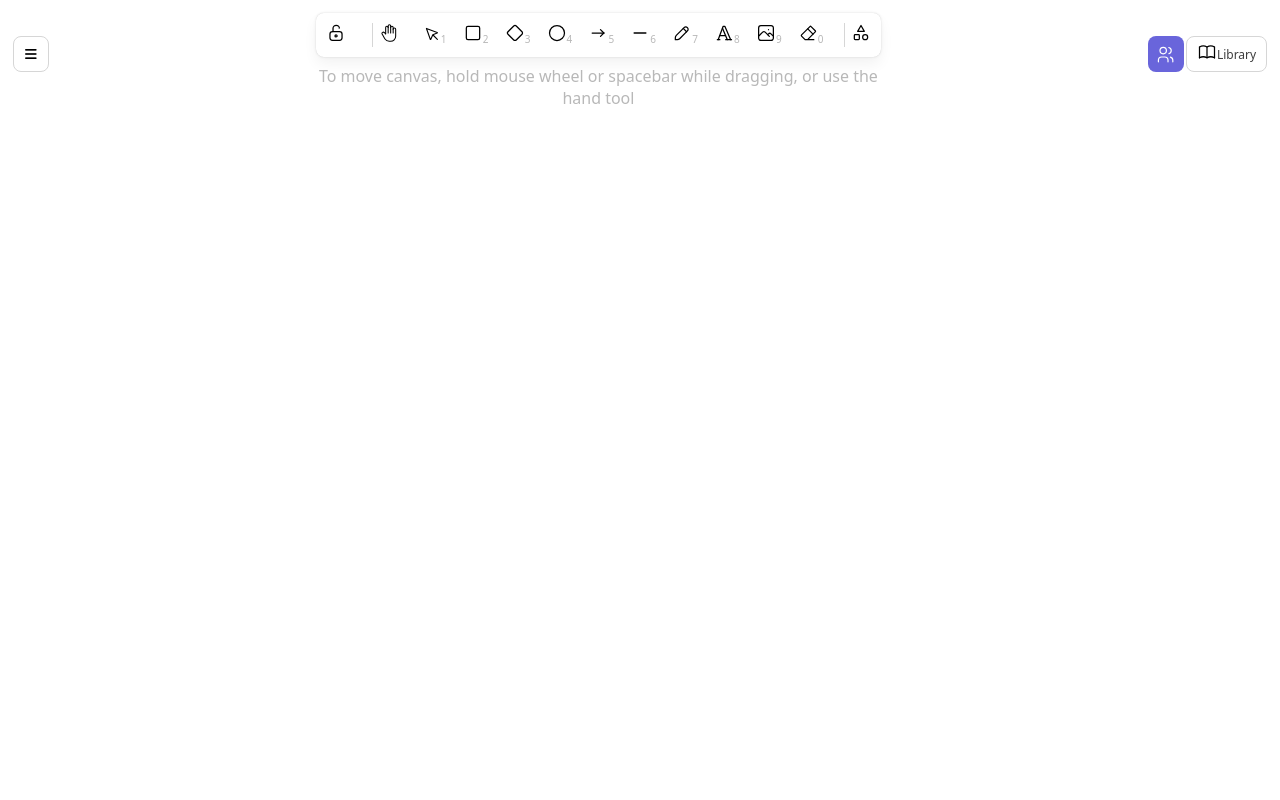
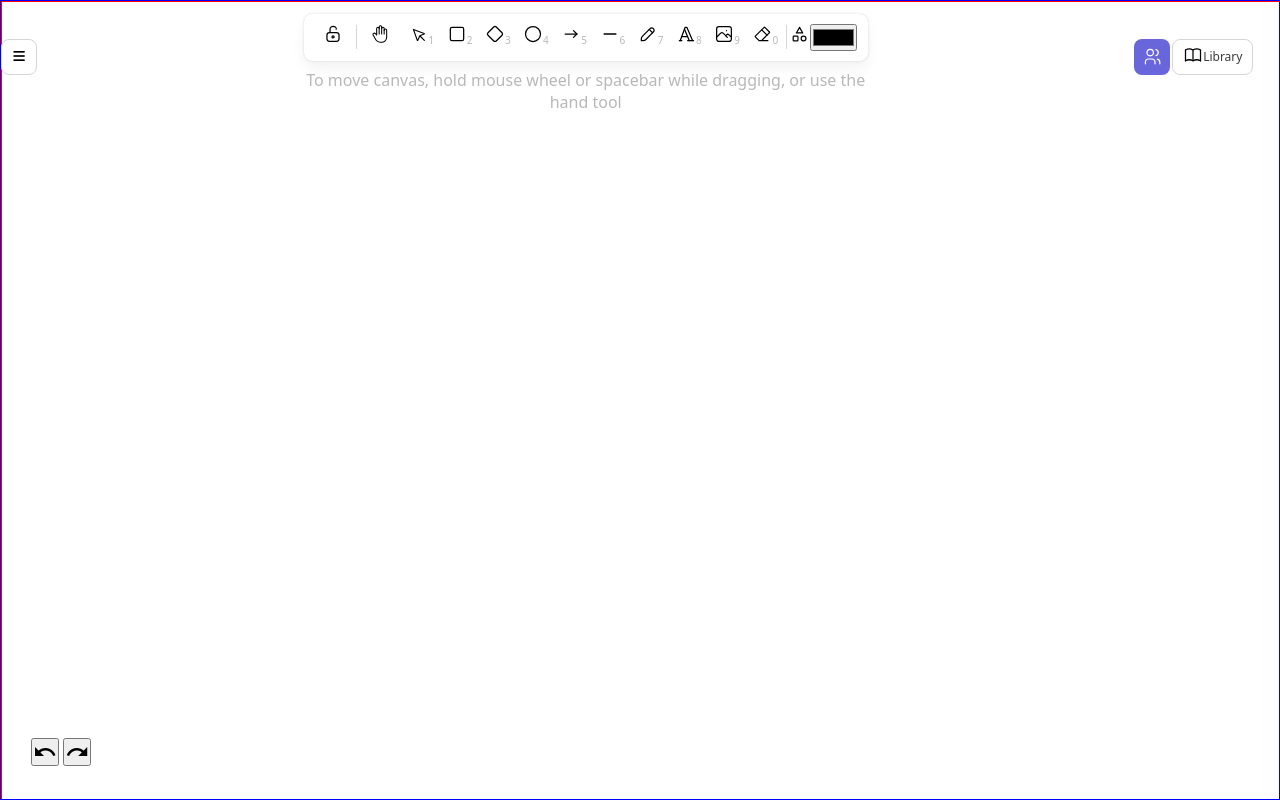
Before and after one commit to DhirajRajguru/excalidraw-clone, a plain HTML site: page index.html in a window 1280 px wide. Drawn offline with Linux system fonts and the light colour scheme.

Commit message:
free hand drawing added

```diff
--- /dev/null
+++ b/freehand.js
@@ -0,0 +1,35 @@
+
+
+
+
+const pencil = document.getElementById("pencil");
+
+
+let isPencilActive = false ;
+
+const colorPicker = document.getElementById("color-picker");
+
+
+colorPicker.addEventListener("change", () => {
+
+    drawingColor = colorPicker.value ;
+    c.strokeStyle = drawingColor;
+    console.log(drawingColor);
+});
+
+pencil.addEventListener("click", onPencilClick) ;
+
+function onPencilClick() {
+    pencil.classList.toggle("active");
+
+    isPencilActive = !isPencilActive;
+
+    if(isPencilActive) {
+        canvas.style.cursor = "crosshair";
+        canvas.addEventListener("mousedown", onMouseDown);
+    }
+    else {
+        canvas.style.cursor = "auto";
+        canvas.removeEventListener("mousedown", onMouseDown);
+    }
+}
--- a/index.html
+++ b/index.html
@@ -15,9 +15,15 @@
     <link rel="stylesheet" href="style.css" />
     <title>Excalidraw</title>
     <link rel="shortcut icon" href="assets/favicon-16x16.png" type="image/x-icon">
-
+    <!-- google icons -->
+    <link href="https://fonts.googleapis.com/icon?family=Material+Icons"
+      rel="stylesheet">
   </head>
   <body>
+
+    <div class="root"style="border:1px solid blue">
+
+
       <div class="App-menu">
 
         <button class="hamburger-menu">
@@ -28,25 +34,32 @@
           <div class="Island-app-toolbar">
 
               <div class="horizontal-tools">
-                <div class="ToolIcon__icon">
+                  <button class="ToolIcon__icon">
                       <svg aria-hidden="true" focusable="false" role="img" viewBox="0 0 20 20" class="" fill="none" stroke="currentColor" stroke-linecap="round" stroke-linejoin="round"><g><path d="M13.542 8.542H6.458a2.5 2.5 0 0 0-2.5 2.5v3.75a2.5 2.5 0 0 0 2.5 2.5h7.084a2.5 2.5 0 0 0 2.5-2.5v-3.75a2.5 2.5 0 0 0-2.5-2.5Z" stroke="currentColor" stroke-width="1.25"></path><path d="M10 13.958a1.042 1.042 0 1 0 0-2.083 1.042 1.042 0 0 0 0 2.083Z" stroke="currentColor" stroke-width="1.25"></path><mask id="UnlockedIcon" maskUnits="userSpaceOnUse" x="6" y="1" width="9" height="9" style="mask-type: alpha;"><path stroke="none" d="M6.399 9.561V5.175c0-.93.401-1.823 1.116-2.48a3.981 3.981 0 0 1 2.693-1.028c1.01 0 1.98.37 2.694 1.027.715.658 1.116 1.55 1.116 2.481" fill="#fff"></path></mask><g mask="url(#UnlockedIcon)"><path stroke="none" d="M5.149 9.561v1.25h2.5v-1.25h-2.5Zm5.06-7.894V.417v1.25Zm2.559 3.508v1.25h2.5v-1.25h-2.5ZM7.648 8.51V5.175h-2.5V8.51h2.5Zm0-3.334c0-.564.243-1.128.713-1.561L6.668 1.775c-.959.883-1.52 2.104-1.52 3.4h2.5Zm.713-1.561a2.732 2.732 0 0 1 1.847-.697v-2.5c-1.31 0-2.585.478-3.54 1.358L8.36 3.614Zm1.847-.697c.71 0 1.374.26 1.847.697l1.694-1.839a5.231 5.231 0 0 0-3.54-1.358v2.5Zm1.847.697c.47.433.713.997.713 1.561h2.5c0-1.296-.56-2.517-1.52-3.4l-1.693 1.839Z" fill="currentColor"></path></g></g></svg>
 
-                </div>
+                  </button>
                   <div class="App-toolbar__divider"></div>
-                <div class="ToolIcon__icon">
+                  <button class="ToolIcon__icon">
                       <svg aria-hidden="true" focusable="false" role="img" viewBox="0 0 24 24" class="" fill="none" stroke-width="2" stroke="currentColor" stroke-linecap="round" stroke-linejoin="round"><g stroke-width="1.25"><path stroke="none" d="M0 0h24v24H0z" fill="none"></path><path d="M8 13v-7.5a1.5 1.5 0 0 1 3 0v6.5"></path><path d="M11 5.5v-2a1.5 1.5 0 1 1 3 0v8.5"></path><path d="M14 5.5a1.5 1.5 0 0 1 3 0v6.5"></path><path d="M17 7.5a1.5 1.5 0 0 1 3 0v8.5a6 6 0 0 1 -6 6h-2h.208a6 6 0 0 1 -5.012 -2.7a69.74 69.74 0 0 1 -.196 -.3c-.312 -.479 -1.407 -2.388 -3.286 -5.728a1.5 1.5 0 0 1 .536 -2.022a1.867 1.867 0 0 1 2.28 .28l1.47 1.47"></path></g>
                       </svg>
-                </div>
-                <div class="ToolIcon__icon"><svg aria-hidden="true" focusable="false" role="img" viewBox="0 0 22 22" class="" fill="none" stroke-width="1.25"><g stroke="currentColor" stroke-linecap="round" stroke-linejoin="round"><path stroke="none" d="M0 0h24v24H0z" fill="none"></path><path d="M6 6l4.153 11.793a0.365 .365 0 0 0 .331 .207a0.366 .366 0 0 0 .332 -.207l2.184 -4.793l4.787 -1.994a0.355 .355 0 0 0 .213 -.323a0.355 .355 0 0 0 -.213 -.323l-11.787 -4.36z"></path><path d="M13.5 13.5l4.5 4.5"></path></g></svg><span class="ToolIcon__keybinding">1</span></div>
-                <div class="ToolIcon__icon"><svg aria-hidden="true" focusable="false" role="img" viewBox="0 0 24 24" class="" fill="none" stroke-width="2" stroke="currentColor" stroke-linecap="round" stroke-linejoin="round"><g stroke-width="1.5"><path stroke="none" d="M0 0h24v24H0z" fill="none"></path><rect x="4" y="4" width="16" height="16" rx="2"></rect></g></svg><span class="ToolIcon__keybinding">2</span></div>
-                <div class="ToolIcon__icon"><svg aria-hidden="true" focusable="false" role="img" viewBox="0 0 24 24" class="" fill="none" stroke-width="2" stroke="currentColor" stroke-linecap="round" stroke-linejoin="round"><g stroke-width="1.5"><path stroke="none" d="M0 0h24v24H0z" fill="none"></path><path d="M10.5 20.4l-6.9 -6.9c-.781 -.781 -.781 -2.219 0 -3l6.9 -6.9c.781 -.781 2.219 -.781 3 0l6.9 6.9c.781 .781 .781 2.219 0 3l-6.9 6.9c-.781 .781 -2.219 .781 -3 0z"></path></g></svg><span class="ToolIcon__keybinding">3</span></div>
-                <div class="ToolIcon__icon"><svg aria-hidden="true" focusable="false" role="img" viewBox="0 0 24 24" class="" fill="none" stroke-width="2" stroke="currentColor" stroke-linecap="round" stroke-linejoin="round"><g stroke-width="1.5"><path stroke="none" d="M0 0h24v24H0z" fill="none"></path><circle cx="12" cy="12" r="9"></circle></g></svg><span class="ToolIcon__keybinding">4</span></div>
-                <div class="ToolIcon__icon"><svg aria-hidden="true" focusable="false" role="img" viewBox="0 0 24 24" class="" fill="none" stroke-width="2" stroke="currentColor" stroke-linecap="round" stroke-linejoin="round"><g stroke-width="1.5"><path stroke="none" d="M0 0h24v24H0z" fill="none"></path><line x1="5" y1="12" x2="19" y2="12"></line><line x1="15" y1="16" x2="19" y2="12"></line><line x1="15" y1="8" x2="19" y2="12"></line></g></svg><span class="ToolIcon__keybinding">5</span></div>
-                <div class="ToolIcon__icon"><svg aria-hidden="true" focusable="false" role="img" viewBox="0 0 20 20" class="" fill="none" stroke="currentColor" stroke-linecap="round" stroke-linejoin="round"><path d="M4.167 10h11.666" stroke-width="1.5"></path></svg><span class="ToolIcon__keybinding">6</span></div>
-                <div class="ToolIcon__icon"><svg aria-hidden="true" focusable="false" role="img" viewBox="0 0 20 20" class="" fill="none" stroke="currentColor" stroke-linecap="round" stroke-linejoin="round"><g stroke-width="1.25"><path clip-rule="evenodd" d="m7.643 15.69 7.774-7.773a2.357 2.357 0 1 0-3.334-3.334L4.31 12.357a3.333 3.333 0 0 0-.977 2.357v1.953h1.953c.884 0 1.732-.352 2.357-.977Z"></path><path d="m11.25 5.417 3.333 3.333"></path></g></svg><span class="ToolIcon__keybinding">7</span></div>
-                <div class="ToolIcon__icon"><svg aria-hidden="true" focusable="false" role="img" viewBox="0 0 24 24" class="" fill="none" stroke-width="2" stroke="currentColor" stroke-linecap="round" stroke-linejoin="round"><g stroke-width="1.5"><path stroke="none" d="M0 0h24v24H0z" fill="none"></path><line x1="4" y1="20" x2="7" y2="20"></line><line x1="14" y1="20" x2="21" y2="20"></line><line x1="6.9" y1="15" x2="13.8" y2="15"></line><line x1="10.2" y1="6.3" x2="16" y2="20"></line><polyline points="5 20 11 4 13 4 20 20"></polyline></g></svg><span class="ToolIcon__keybinding">8</span></div>
-                <div class="ToolIcon__icon"><svg aria-hidden="true" focusable="false" role="img" viewBox="0 0 20 20" class="" fill="none" stroke="currentColor" stroke-linecap="round" stroke-linejoin="round"><g stroke-width="1.25"><path d="M12.5 6.667h.01"></path><path d="M4.91 2.625h10.18a2.284 2.284 0 0 1 2.285 2.284v10.182a2.284 2.284 0 0 1-2.284 2.284H4.909a2.284 2.284 0 0 1-2.284-2.284V4.909a2.284 2.284 0 0 1 2.284-2.284Z"></path><path d="m3.333 12.5 3.334-3.333c.773-.745 1.726-.745 2.5 0l4.166 4.166"></path><path d="m11.667 11.667.833-.834c.774-.744 1.726-.744 2.5 0l1.667 1.667"></path></g></svg><span class="ToolIcon__keybinding">9</span></div>
-                <div class="ToolIcon__icon"><svg aria-hidden="true" focusable="false" role="img" viewBox="0 0 24 24" class="" fill="none" stroke-width="2" stroke="currentColor" stroke-linecap="round" stroke-linejoin="round"><g stroke-width="1.5"><path stroke="none" d="M0 0h24v24H0z" fill="none"></path><path d="M19 20h-10.5l-4.21 -4.3a1 1 0 0 1 0 -1.41l10 -10a1 1 0 0 1 1.41 0l5 5a1 1 0 0 1 0 1.41l-9.2 9.3"></path><path d="M18 13.3l-6.3 -6.3"></path></g></svg><span class="ToolIcon__keybinding">0</span></div>
+                    </button>
+                  <button class="ToolIcon__icon"><svg aria-hidden="true" focusable="false" role="img" viewBox="0 0 22 22" class="" fill="none" stroke-width="1.25"><g stroke="currentColor" stroke-linecap="round" stroke-linejoin="round"><path stroke="none" d="M0 0h24v24H0z" fill="none"></path><path d="M6 6l4.153 11.793a0.365 .365 0 0 0 .331 .207a0.366 .366 0 0 0 .332 -.207l2.184 -4.793l4.787 -1.994a0.355 .355 0 0 0 .213 -.323a0.355 .355 0 0 0 -.213 -.323l-11.787 -4.36z"></path><path d="M13.5 13.5l4.5 4.5"></path></g></svg><span class="ToolIcon__keybinding">1</span></button>
+                  <button class="ToolIcon__icon"><svg aria-hidden="true" focusable="false" role="img" viewBox="0 0 24 24" class="" fill="none" stroke-width="2" stroke="currentColor" stroke-linecap="round" stroke-linejoin="round"><g stroke-width="1.5"><path stroke="none" d="M0 0h24v24H0z" fill="none"></path><rect x="4" y="4" width="16" height="16" rx="2"></rect></g></svg><span class="ToolIcon__keybinding">2</span></button>
+                  <button class="ToolIcon__icon"><svg aria-hidden="true" focusable="false" role="img" viewBox="0 0 24 24" class="" fill="none" stroke-width="2" stroke="currentColor" stroke-linecap="round" stroke-linejoin="round"><g stroke-width="1.5"><path stroke="none" d="M0 0h24v24H0z" fill="none"></path><path d="M10.5 20.4l-6.9 -6.9c-.781 -.781 -.781 -2.219 0 -3l6.9 -6.9c.781 -.781 2.219 -.781 3 0l6.9 6.9c.781 .781 .781 2.219 0 3l-6.9 6.9c-.781 .781 -2.219 .781 -3 0z"></path></g></svg><span class="ToolIcon__keybinding">3</span></button>
+                  <button class="ToolIcon__icon"><svg aria-hidden="true" focusable="false" role="img" viewBox="0 0 24 24" class="" fill="none" stroke-width="2" stroke="currentColor" stroke-linecap="round" stroke-linejoin="round"><g stroke-width="1.5"><path stroke="none" d="M0 0h24v24H0z" fill="none"></path><circle cx="12" cy="12" r="9"></circle></g></svg><span class="ToolIcon__keybinding">4</span></button>
+                  <button class="ToolIcon__icon"><svg aria-hidden="true" focusable="false" role="img" viewBox="0 0 24 24" class="" fill="none" stroke-width="2" stroke="currentColor" stroke-linecap="round" stroke-linejoin="round"><g stroke-width="1.5"><path stroke="none" d="M0 0h24v24H0z" fill="none"></path><line x1="5" y1="12" x2="19" y2="12"></line><line x1="15" y1="16" x2="19" y2="12"></line><line x1="15" y1="8" x2="19" y2="12"></line></g></svg><span class="ToolIcon__keybinding">5</span></button>
+                  <button class="ToolIcon__icon"><svg aria-hidden="true" focusable="false" role="img" viewBox="0 0 20 20" class="" fill="none" stroke="currentColor" stroke-linecap="round" stroke-linejoin="round"><path d="M4.167 10h11.666" stroke-width="1.5"></path></svg><span class="ToolIcon__keybinding">6</span></button>
+
+                  <button class="ToolIcon__icon" id="pencil">
+                    <svg aria-hidden="true" focusable="false" role="img" viewBox="0 0 20 20" class="" fill="none" stroke="currentColor" stroke-linecap="round" stroke-linejoin="round"><g stroke-width="1.25"><path clip-rule="evenodd" d="m7.643 15.69 7.774-7.773a2.357 2.357 0 1 0-3.334-3.334L4.31 12.357a3.333 3.333 0 0 0-.977 2.357v1.953h1.953c.884 0 1.732-.352 2.357-.977Z"></path><path d="m11.25 5.417 3.333 3.333"></path></g>
+                    </svg>
+
+                    <span class="ToolIcon__keybinding">7</span>
+                  </button>
+
+                  <button class="ToolIcon__icon" id="textBox"><svg aria-hidden="true" focusable="false" role="img" viewBox="0 0 24 24" class="" fill="none" stroke-width="2" stroke="currentColor" stroke-linecap="round" stroke-linejoin="round"><g stroke-width="1.5"><path stroke="none" d="M0 0h24v24H0z" fill="none"></path><line x1="4" y1="20" x2="7" y2="20"></line><line x1="14" y1="20" x2="21" y2="20"></line><line x1="6.9" y1="15" x2="13.8" y2="15"></line><line x1="10.2" y1="6.3" x2="16" y2="20"></line><polyline points="5 20 11 4 13 4 20 20"></polyline></g></svg><span class="ToolIcon__keybinding">8</span></button>
+                  <button class="ToolIcon__icon"><svg aria-hidden="true" focusable="false" role="img" viewBox="0 0 20 20" class="" fill="none" stroke="currentColor" stroke-linecap="round" stroke-linejoin="round"><g stroke-width="1.25"><path d="M12.5 6.667h.01"></path><path d="M4.91 2.625h10.18a2.284 2.284 0 0 1 2.285 2.284v10.182a2.284 2.284 0 0 1-2.284 2.284H4.909a2.284 2.284 0 0 1-2.284-2.284V4.909a2.284 2.284 0 0 1 2.284-2.284Z"></path><path d="m3.333 12.5 3.334-3.333c.773-.745 1.726-.745 2.5 0l4.166 4.166"></path><path d="m11.667 11.667.833-.834c.774-.744 1.726-.744 2.5 0l1.667 1.667"></path></g></svg><span class="ToolIcon__keybinding">9</span></button>
+                  <button class="ToolIcon__icon"><svg aria-hidden="true" focusable="false" role="img" viewBox="0 0 24 24" class="" fill="none" stroke-width="2" stroke="currentColor" stroke-linecap="round" stroke-linejoin="round"><g stroke-width="1.5"><path stroke="none" d="M0 0h24v24H0z" fill="none"></path><path d="M19 20h-10.5l-4.21 -4.3a1 1 0 0 1 0 -1.41l10 -10a1 1 0 0 1 1.41 0l5 5a1 1 0 0 1 0 1.41l-9.2 9.3"></path><path d="M18 13.3l-6.3 -6.3"></path></g></svg><span class="ToolIcon__keybinding">0</span></button>
 
                   <div class="App-toolbar__divider"></div>
 
@@ -54,6 +67,8 @@
                       <svg aria-hidden="true" focusable="false" role="img" viewBox="0 0 24 24" class="" fill="none" stroke-width="2" stroke="currentColor" stroke-linecap="round" stroke-linejoin="round"><g stroke-width="1.5"><path stroke="none" d="M0 0h24v24H0z" fill="none"></path><path d="M12 3l-4 7h8z"></path><path d="M17 17m-3 0a3 3 0 1 0 6 0a3 3 0 1 0 -6 0"></path><path d="M4 14m0 1a1 1 0 0 1 1 -1h4a1 1 0 0 1 1 1v4a1 1 0 0 1 -1 1h-4a1 1 0 0 1 -1 -1z"></path></g></svg>
 
                   </button>
+
+                  <input type="color"  id="color-picker">
 
               </div>
 
@@ -82,6 +97,22 @@
               </div>
           </div>
       </div>
+
       </div>
+
+      <canvas id ="canvas"style="border:1px solid red"></canvas>
+
+
+
+      <div class="bottom">
+        <div class="option">
+          <button class="material-icons">undo</button>
+          <button class="material-icons">redo</button>
+        </div>
+      </div>
+  </div>
+
+  <script src="./index.js"></script>
+  <script src="./freehand.js"></script>
   </body>
 </html>
--- /dev/null
+++ b/index.js
@@ -0,0 +1,41 @@
+
+
+const canvas = document.getElementById("canvas");
+
+canvas.width = window.innerWidth ;
+canvas.height = window.innerHeight ;
+
+
+const c = canvas.getContext("2d");
+// c is the context object responsible for making any kind of drawings on the canvas.
+
+let drawingColor = "black";
+
+let previousPosition = null ;
+
+function onMouseDown(e) {
+    console.log("mouse down");
+    previousPosition = [ e.clientX , e.clientY];
+
+    c.lineWidth = 2;
+    canvas.addEventListener("mousemove", onMouseMove);
+    canvas.addEventListener("mouseup", onMouseUp);
+}
+
+function onMouseMove(e){
+    // for the first time inside this
+    let currentPosition = [ e.clientX , e.clientY ];
+
+    console.log(currentPosition);
+    // draw line from previous position to current position ;
+    c.beginPath();
+    c.moveTo(...previousPosition);
+    c.lineTo(...currentPosition);
+    c.stroke();
+    c.closePath();
+    previousPosition = currentPosition ;
+}
+
+function onMouseUp(e){
+    canvas.removeEventListener("mousemove", onMouseMove);
+}
--- a/style.css
+++ b/style.css
@@ -7,6 +7,12 @@
     box-sizing: border-box;
     font-family: Assistant, system-ui, BlinkMacSystemFont, -apple-system, Segoe UI, Roboto, Helvetica, Arial, sans-serif;
 }
+.root{
+    width: 100vw;
+    height: 100vh;
+    overflow: hidden;
+    position: relative;
+}
 .App-menu{
     width: 98%;
     /* border: 1px solid blue; */
@@ -14,6 +20,10 @@
     display: flex;
     justify-content: space-between;
     align-items: center;
+    position: absolute;
+    z-index:200;
+
+
 }
 
 .shapes-section{
@@ -27,16 +37,12 @@
     justify-content: center;
     align-items: center;
     padding: 0.625rem;
-    /* width: var(--button-width, var(--default-button-size));
-    height: var(--button-height, var(--default-button-size));
-    box-sizing: border-box; */
+
     border-width: 1px;
     border-style: solid;
     border-color: #d6d6d6;
     border-radius: .5rem;
-    /* cursor: pointer;
-    background-color: var(--button-bg, var(--island-bg-color));
-    color: var(--button-color, var(--text-primary-color));*/
+
     background-color: rgba(255, 255, 255, .96);
     width: 2.25rem;
     height: 2.25rem;
@@ -66,6 +72,12 @@
     margin: 0 0.25rem;
 }
 
+#pencil{
+    border:none;
+    /* background-color: transparent; */
+    /* border:1px solid blue; */
+}
+
 .ToolIcon__icon{
     width:2.5rem;
     /* border:1px solid blue; */
@@ -74,17 +86,28 @@
 
     height: 1.5rem;
     border-radius:10px;
+    background-color: transparent ;
 
+    border:none;
 
 }
 .ToolIcon__icon:hover{
     background-color: lightslategray;
+
+    cursor: pointer;
+}
+
+.active{
+    background-color: gold;
+    color:silver;
 }
 
 .ToolIcon__icon svg{
     width:1.25rem;
 
 }
+
+
 
 .ToolIcon__keybinding{
     /* border:1px solid black; */
@@ -93,8 +116,9 @@
     font-size: .625rem;
     color: #b8b8b8;
 
+}
 
-}
+
 
 .HintViewer{
     /* border:1px solid green; */
@@ -150,3 +174,16 @@
 .library-trigger>div>svg{
     width: 1.25rem;
 }
+
+.textBox{
+    font-family: Arial, Helvetica, sans-serif;
+    font-size: 30px;
+}
+
+
+.bottom>.option{
+    position: absolute;
+    z-index:200;
+    left:30px;
+    bottom:30px;
+}
```
Lines whose indentation alone changed are shown as unchanged.
